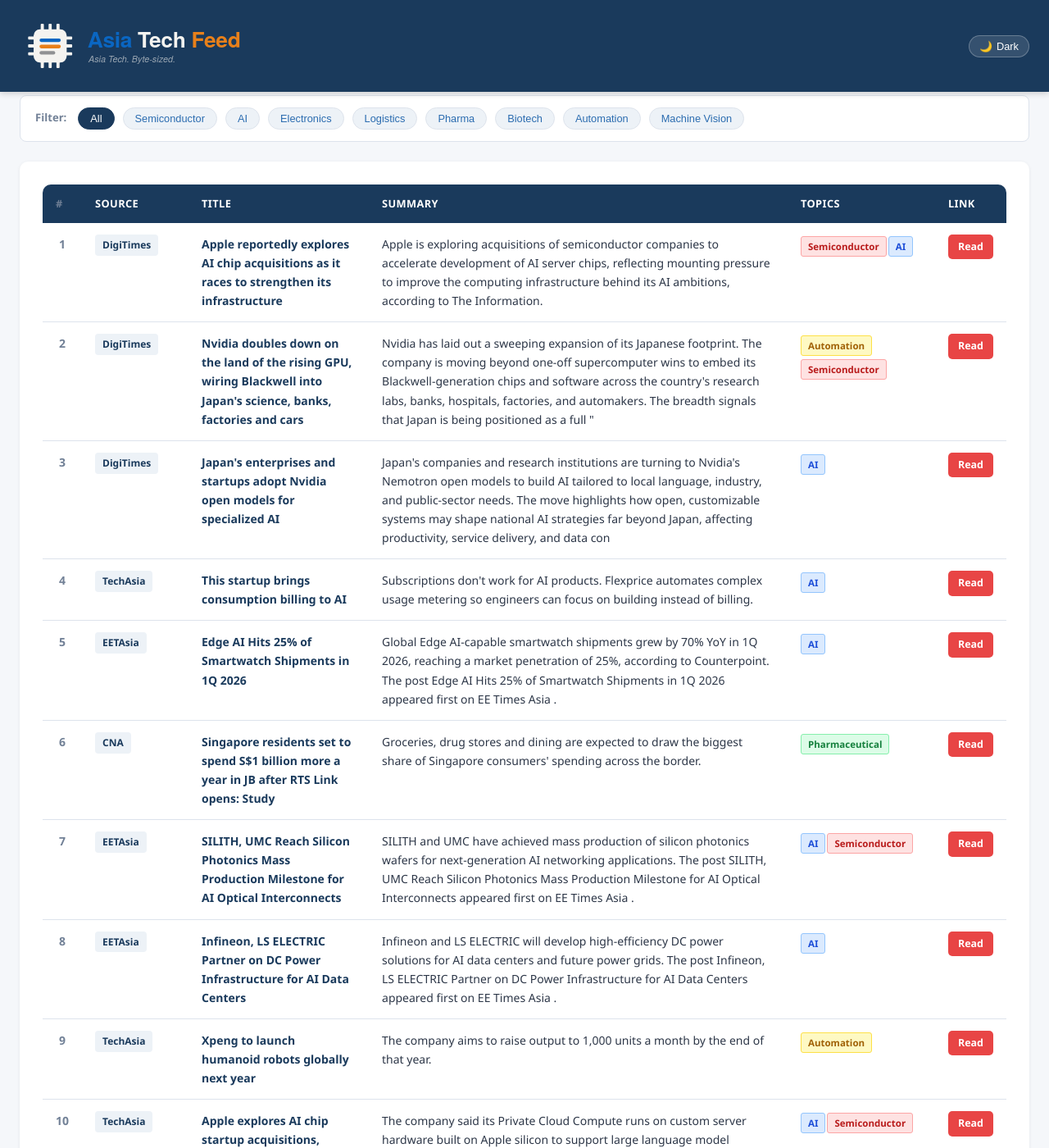
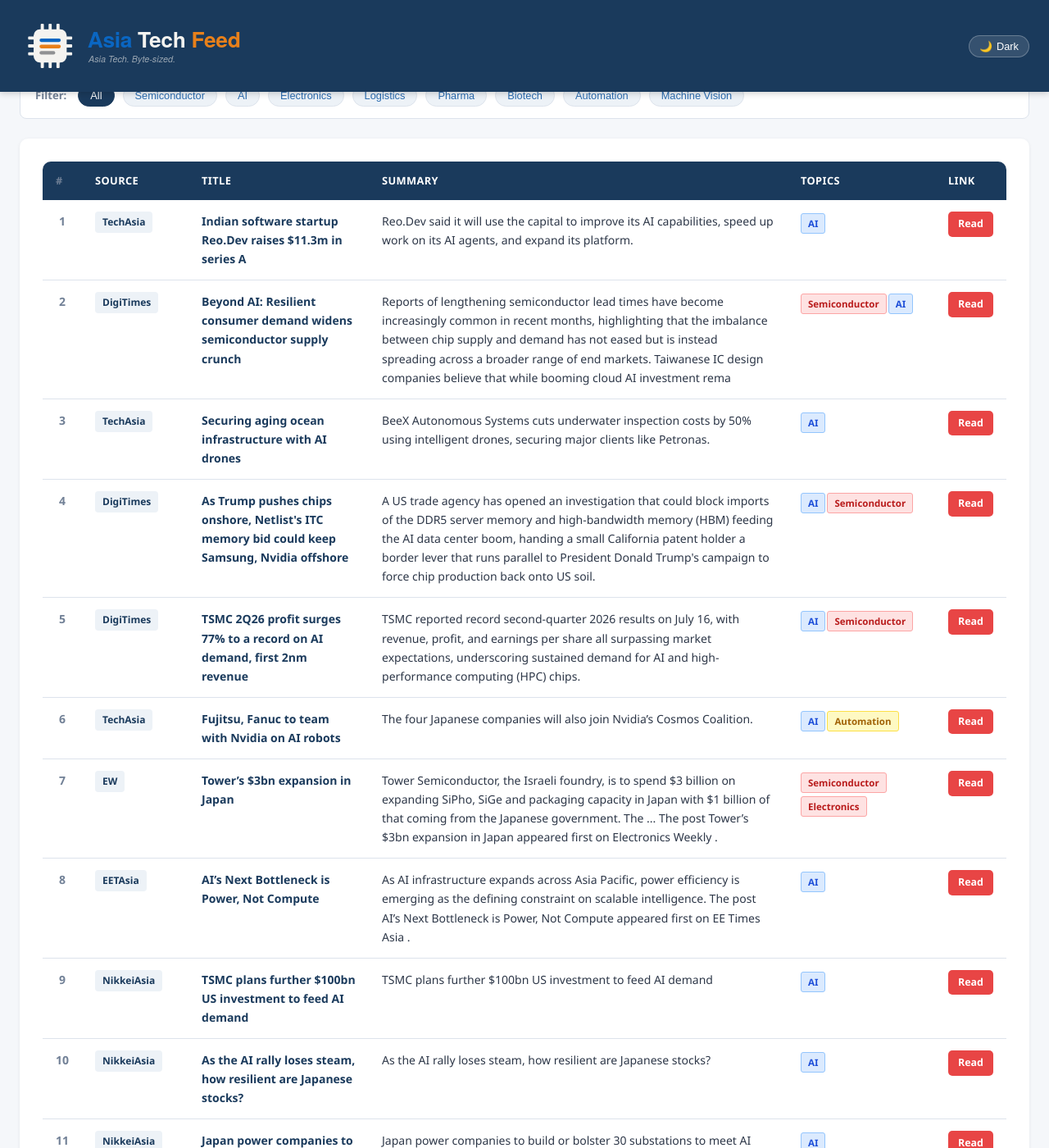
Before and after one commit to asiatechfeed/Asia-Tech-Feed, a Jekyll site: the page built from _posts/2026-07-16-asia-tech-news-digest.md, in a window 1280 px wide and 1400 px high, scrolled down 633 px. Shown: the whole window at 82% size. Built offline with Jekyll 4.4.1, drawn with Linux system fonts in a browser that asks for light colours; a script that is not in the unit is left out; some of the changed text lies outside the part shown.

Commit message:
📰 News digest 2026-07-16 (11 articles)

```diff
--- a/_posts/2026-07-16-asia-tech-news-digest.md
+++ b/_posts/2026-07-16-asia-tech-news-digest.md
@@ -1,16 +1,16 @@
 ---
 layout: post
 title: "Asia Tech News Digest - July 16, 2026"
-date: 2026-07-16 11:22:26 +0800
-articles_count: 13
+date: 2026-07-16 16:00:56 +0800
+articles_count: 11
 sources_count: 5
-sources: ["CNA", "DigiTimes", "EETAsia", "NikkeiAsia", "TechAsia"]
+sources: ["DigiTimes", "EETAsia", "EW", "NikkeiAsia", "TechAsia"]
 csv_file: /assets/data/news-2026-07-16.tsv
-featured_title: "Apple reportedly explores AI chip acquisitions as it races to strengthen its infrastructure"
-featured_url: "https://www.digitimes.com/news/a20260716VL210/apple-ai-chip-ai-server-acquisition-infrastructure-nvidia.html"
-featured_source: "DigiTimes"
-featured_summary: "Apple is exploring acquisitions of semiconductor companies to accelerate development of AI server chips, reflecting mounting pressure to improve the computing infrastructure behind its AI ambitions, according to The Information."
-featured_image: "https://img.digitimes.com/newsshow/20260716vl210_files/2_b.jpg"
+featured_title: "Indian software startup Reo.Dev raises $11.3m in series A"
+featured_url: "https://www.techinasia.com/developer-software-platform-reo-dev-secures-4m-to-open-us-office"
+featured_source: "TechAsia"
+featured_summary: "Reo.Dev said it will use the capital to improve its AI capabilities, speed up work on its AI agents, and expand its platform."
+featured_image: ""
 ---
 
 <table class="news-table">
@@ -27,107 +27,91 @@ featured_image: "https://img.digitimes.com/newsshow/20260716vl210_files/2_b.jpg"
 <tbody>
 <tr>
   <td class="col-num">1</td>
-  <td class="col-source"><span class="source-badge">DigiTimes</span></td>
-  <td class="col-title"><span class="article-title">Apple reportedly explores AI chip acquisitions as it races to strengthen its infrastructure</span></td>
-  <td class="col-summary">Apple is exploring acquisitions of semiconductor companies to accelerate development of AI server chips, reflecting mounting pressure to improve the computing infrastructure behind its AI ambitions, according to The Information.</td>
-  <td class="col-tags"><span class="tag semi">Semiconductor</span><span class="tag ai">AI</span></td>
-  <td class="col-link"><a class="btn-link" href="https://www.digitimes.com/news/a20260716VL210/apple-ai-chip-ai-server-acquisition-infrastructure-nvidia.html" target="_blank" rel="noopener">Read</a></td>
+  <td class="col-source"><span class="source-badge">TechAsia</span></td>
+  <td class="col-title"><span class="article-title">Indian software startup Reo.Dev raises $11.3m in series A</span></td>
+  <td class="col-summary">Reo.Dev said it will use the capital to improve its AI capabilities, speed up work on its AI agents, and expand its platform.</td>
+  <td class="col-tags"><span class="tag ai">AI</span></td>
+  <td class="col-link"><a class="btn-link" href="https://www.techinasia.com/developer-software-platform-reo-dev-secures-4m-to-open-us-office" target="_blank" rel="noopener">Read</a></td>
 </tr>
 <tr>
   <td class="col-num">2</td>
   <td class="col-source"><span class="source-badge">DigiTimes</span></td>
-  <td class="col-title"><span class="article-title">Nvidia doubles down on the land of the rising GPU, wiring Blackwell into Japan's science, banks, factories and cars</span></td>
-  <td class="col-summary">Nvidia has laid out a sweeping expansion of its Japanese footprint. The company is moving beyond one-off supercomputer wins to embed its Blackwell-generation chips and software across the country's research labs, banks, hospitals, factories, and automakers. The breadth signals that Japan is being positioned as a full "</td>
-  <td class="col-tags"><span class="tag auto">Automation</span><span class="tag semi">Semiconductor</span></td>
-  <td class="col-link"><a class="btn-link" href="https://www.digitimes.com/news/a20260716VL209/nvidia-blackwell-expansion-supercomputer-software.html" target="_blank" rel="noopener">Read</a></td>
+  <td class="col-title"><span class="article-title">Beyond AI: Resilient consumer demand widens semiconductor supply crunch</span></td>
+  <td class="col-summary">Reports of lengthening semiconductor lead times have become increasingly common in recent months, highlighting that the imbalance between chip supply and demand has not eased but is instead spreading across a broader range of end markets. Taiwanese IC design companies believe that while booming cloud AI investment rema</td>
+  <td class="col-tags"><span class="tag semi">Semiconductor</span><span class="tag ai">AI</span></td>
+  <td class="col-link"><a class="btn-link" href="https://www.digitimes.com/news/a20260716PD221/demand-market-capacity-supply-chain-cloud-ai.html" target="_blank" rel="noopener">Read</a></td>
 </tr>
 <tr>
   <td class="col-num">3</td>
-  <td class="col-source"><span class="source-badge">DigiTimes</span></td>
-  <td class="col-title"><span class="article-title">Japan's enterprises and startups adopt Nvidia open models for specialized AI</span></td>
-  <td class="col-summary">Japan's companies and research institutions are turning to Nvidia's Nemotron open models to build AI tailored to local language, industry, and public-sector needs. The move highlights how open, customizable systems may shape national AI strategies far beyond Japan, affecting productivity, service delivery, and data con</td>
+  <td class="col-source"><span class="source-badge">TechAsia</span></td>
+  <td class="col-title"><span class="article-title">Securing aging ocean infrastructure with AI drones</span></td>
+  <td class="col-summary">BeeX Autonomous Systems cuts underwater inspection costs by 50% using intelligent drones, securing major clients like Petronas.</td>
   <td class="col-tags"><span class="tag ai">AI</span></td>
-  <td class="col-link"><a class="btn-link" href="https://www.digitimes.com/news/a20260716PR203/nvidia-language-data-technology-software.html" target="_blank" rel="noopener">Read</a></td>
+  <td class="col-link"><a class="btn-link" href="https://www.techinasia.com/securing-aging-ocean-infrastructure-with-ai-drones" target="_blank" rel="noopener">Read</a></td>
 </tr>
 <tr>
   <td class="col-num">4</td>
-  <td class="col-source"><span class="source-badge">TechAsia</span></td>
-  <td class="col-title"><span class="article-title">This startup brings consumption billing to AI</span></td>
-  <td class="col-summary">Subscriptions don't work for AI products. Flexprice automates complex usage metering so engineers can focus on building instead of billing.</td>
-  <td class="col-tags"><span class="tag ai">AI</span></td>
-  <td class="col-link"><a class="btn-link" href="https://www.techinasia.com/startup-brings-consumption-billing-ai" target="_blank" rel="noopener">Read</a></td>
+  <td class="col-source"><span class="source-badge">DigiTimes</span></td>
+  <td class="col-title"><span class="article-title">As Trump pushes chips onshore, Netlist's ITC memory bid could keep Samsung, Nvidia offshore</span></td>
+  <td class="col-summary">A US trade agency has opened an investigation that could block imports of the DDR5 server memory and high-bandwidth memory (HBM) feeding the AI data center boom, handing a small California patent holder a border lever that runs parallel to President Donald Trump's campaign to force chip production back onto US soil.</td>
+  <td class="col-tags"><span class="tag ai">AI</span><span class="tag semi">Semiconductor</span></td>
+  <td class="col-link"><a class="btn-link" href="https://www.digitimes.com/news/a20260716VL222/samsung-itc-chips-nvidia-investigation.html" target="_blank" rel="noopener">Read</a></td>
 </tr>
 <tr>
   <td class="col-num">5</td>
-  <td class="col-source"><span class="source-badge">EETAsia</span></td>
-  <td class="col-title"><span class="article-title">Edge AI Hits 25% of Smartwatch Shipments in 1Q 2026</span></td>
-  <td class="col-summary">Global Edge AI-capable smartwatch shipments grew by 70% YoY in 1Q 2026, reaching a market penetration of 25%, according to Counterpoint. The post Edge AI Hits 25% of Smartwatch Shipments in 1Q 2026 appeared first on EE Times Asia .</td>
-  <td class="col-tags"><span class="tag ai">AI</span></td>
-  <td class="col-link"><a class="btn-link" href="https://www.eetasia.com/edge-ai-hits-25-of-smartwatch-shipments-in-1q-2026/" target="_blank" rel="noopener">Read</a></td>
+  <td class="col-source"><span class="source-badge">DigiTimes</span></td>
+  <td class="col-title"><span class="article-title">TSMC 2Q26 profit surges 77% to a record on AI demand, first 2nm revenue</span></td>
+  <td class="col-summary">TSMC reported record second-quarter 2026 results on July 16, with revenue, profit, and earnings per share all surpassing market expectations, underscoring sustained demand for AI and high-performance computing (HPC) chips.</td>
+  <td class="col-tags"><span class="tag ai">AI</span><span class="tag semi">Semiconductor</span></td>
+  <td class="col-link"><a class="btn-link" href="https://www.digitimes.com/news/a20260716VL223/tsmc-revenue-profit-demand-2nm.html" target="_blank" rel="noopener">Read</a></td>
 </tr>
 <tr>
   <td class="col-num">6</td>
-  <td class="col-source"><span class="source-badge">CNA</span></td>
-  <td class="col-title"><span class="article-title">Singapore residents set to spend S$1 billion more a year in JB after RTS Link opens: Study</span></td>
-  <td class="col-summary">Groceries, drug stores and dining are expected to draw the biggest share of Singapore consumers' spending across the border.</td>
-  <td class="col-tags"><span class="tag bio">Pharmaceutical</span></td>
-  <td class="col-link"><a class="btn-link" href="https://www.channelnewsasia.com/singapore/singapore-spend-more-jb-rts-link-opens-6257241" target="_blank" rel="noopener">Read</a></td>
+  <td class="col-source"><span class="source-badge">TechAsia</span></td>
+  <td class="col-title"><span class="article-title">Fujitsu, Fanuc to team with Nvidia on AI robots</span></td>
+  <td class="col-summary">The four Japanese companies will also join Nvidia’s Cosmos Coalition.</td>
+  <td class="col-tags"><span class="tag ai">AI</span><span class="tag auto">Automation</span></td>
+  <td class="col-link"><a class="btn-link" href="https://www.techinasia.com/nvidia-recruits-humanoid-robotics-roles-china" target="_blank" rel="noopener">Read</a></td>
 </tr>
 <tr>
   <td class="col-num">7</td>
-  <td class="col-source"><span class="source-badge">EETAsia</span></td>
-  <td class="col-title"><span class="article-title">SILITH, UMC Reach Silicon Photonics Mass Production Milestone for AI Optical Interconnects</span></td>
-  <td class="col-summary">SILITH and UMC have achieved mass production of silicon photonics wafers for next-generation AI networking applications. The post SILITH, UMC Reach Silicon Photonics Mass Production Milestone for AI Optical Interconnects appeared first on EE Times Asia .</td>
-  <td class="col-tags"><span class="tag ai">AI</span><span class="tag semi">Semiconductor</span></td>
-  <td class="col-link"><a class="btn-link" href="https://www.eetasia.com/silith-umc-reach-silicon-photonics-mass-production-milestone-for-ai-optical-interconnects/" target="_blank" rel="noopener">Read</a></td>
+  <td class="col-source"><span class="source-badge">EW</span></td>
+  <td class="col-title"><span class="article-title">Tower’s $3bn expansion in Japan</span></td>
+  <td class="col-summary">Tower Semiconductor, the Israeli foundry, is to spend $3 billion on expanding SiPho, SiGe and packaging capacity in Japan with $1 billion of that coming from the Japanese government. The ... The post Tower’s $3bn expansion in Japan appeared first on Electronics Weekly .</td>
+  <td class="col-tags"><span class="tag semi">Semiconductor</span><span class="tag semi">Electronics</span></td>
+  <td class="col-link"><a class="btn-link" href="https://www.electronicsweekly.com/news/business/towers-3bn-expansion-in-japan-2026-07/" target="_blank" rel="noopener">Read</a></td>
 </tr>
 <tr>
   <td class="col-num">8</td>
   <td class="col-source"><span class="source-badge">EETAsia</span></td>
-  <td class="col-title"><span class="article-title">Infineon, LS ELECTRIC Partner on DC Power Infrastructure for AI Data Centers</span></td>
-  <td class="col-summary">Infineon and LS ELECTRIC will develop high-efficiency DC power solutions for AI data centers and future power grids. The post Infineon, LS ELECTRIC Partner on DC Power Infrastructure for AI Data Centers appeared first on EE Times Asia .</td>
+  <td class="col-title"><span class="article-title">AI’s Next Bottleneck is Power, Not Compute</span></td>
+  <td class="col-summary">As AI infrastructure expands across Asia Pacific, power efficiency is emerging as the defining constraint on scalable intelligence. The post AI’s Next Bottleneck is Power, Not Compute appeared first on EE Times Asia .</td>
   <td class="col-tags"><span class="tag ai">AI</span></td>
-  <td class="col-link"><a class="btn-link" href="https://www.eetasia.com/infineon-ls-electric-partner-on-dc-power-infrastructure-for-ai-data-centers/" target="_blank" rel="noopener">Read</a></td>
+  <td class="col-link"><a class="btn-link" href="https://www.eetasia.com/ais-next-bottleneck-is-power-not-compute/" target="_blank" rel="noopener">Read</a></td>
 </tr>
 <tr>
   <td class="col-num">9</td>
-  <td class="col-source"><span class="source-badge">TechAsia</span></td>
-  <td class="col-title"><span class="article-title">Xpeng to launch humanoid robots globally next year</span></td>
-  <td class="col-summary">The company aims to raise output to 1,000 units a month by the end of that year.</td>
-  <td class="col-tags"><span class="tag auto">Automation</span></td>
-  <td class="col-link"><a class="btn-link" href="https://www.techinasia.com/xpengs-humanoid-robot-falls-in-debut-mall-demo" target="_blank" rel="noopener">Read</a></td>
+  <td class="col-source"><span class="source-badge">NikkeiAsia</span></td>
+  <td class="col-title"><span class="article-title">TSMC plans further $100bn US investment to feed AI demand</span></td>
+  <td class="col-summary">TSMC plans further $100bn US investment to feed AI demand</td>
+  <td class="col-tags"><span class="tag ai">AI</span></td>
+  <td class="col-link"><a class="btn-link" href="https://asia.nikkei.com/business/tech/semiconductors/tsmc-plans-further-100bn-us-investment-to-feed-ai-demand" target="_blank" rel="noopener">Read</a></td>
 </tr>
 <tr>
   <td class="col-num">10</td>
-  <td class="col-source"><span class="source-badge">TechAsia</span></td>
-  <td class="col-title"><span class="article-title">Apple explores AI chip startup acquisitions, sources say</span></td>
-  <td class="col-summary">The company said its Private Cloud Compute runs on custom server hardware built on Apple silicon to support large language model inference.</td>
-  <td class="col-tags"><span class="tag ai">AI</span><span class="tag semi">Semiconductor</span></td>
-  <td class="col-link"><a class="btn-link" href="https://www.techinasia.com/apple-seeks-clearance-buy-cxmt-memory-chips" target="_blank" rel="noopener">Read</a></td>
+  <td class="col-source"><span class="source-badge">NikkeiAsia</span></td>
+  <td class="col-title"><span class="article-title">As the AI rally loses steam, how resilient are Japanese stocks?</span></td>
+  <td class="col-summary">As the AI rally loses steam, how resilient are Japanese stocks?</td>
+  <td class="col-tags"><span class="tag ai">AI</span></td>
+  <td class="col-link"><a class="btn-link" href="https://asia.nikkei.com/business/markets/as-the-ai-rally-loses-steam-how-resilient-are-japanese-stocks" target="_blank" rel="noopener">Read</a></td>
 </tr>
 <tr>
   <td class="col-num">11</td>
   <td class="col-source"><span class="source-badge">NikkeiAsia</span></td>
-  <td class="col-title"><span class="article-title">Nikkei Asia Forum kicks off in Bangkok to discuss energy, mobility, AI</span></td>
-  <td class="col-summary">Nikkei Asia Forum kicks off in Bangkok to discuss energy, mobility, AI</td>
+  <td class="col-title"><span class="article-title">Japan power companies to build or bolster 30 substations to meet AI demand</span></td>
+  <td class="col-summary">Japan power companies to build or bolster 30 substations to meet AI demand</td>
   <td class="col-tags"><span class="tag ai">AI</span></td>
-  <td class="col-link"><a class="btn-link" href="https://asia.nikkei.com/spotlight/nikkei-asia-forum/nikkei-asia-forum-apac-2026/nikkei-asia-forum-kicks-off-in-bangkok-to-discuss-energy-mobility-ai" target="_blank" rel="noopener">Read</a></td>
-</tr>
-<tr>
-  <td class="col-num">12</td>
-  <td class="col-source"><span class="source-badge">NikkeiAsia</span></td>
-  <td class="col-title"><span class="article-title">Nvidia, Kawasaki Heavy to build robot-equipped AI shipyard in Japan</span></td>
-  <td class="col-summary">Nvidia, Kawasaki Heavy to build robot-equipped AI shipyard in Japan</td>
-  <td class="col-tags"><span class="tag ai">AI</span><span class="tag auto">Automation</span></td>
-  <td class="col-link"><a class="btn-link" href="https://asia.nikkei.com/business/technology/artificial-intelligence/nvidia-kawasaki-heavy-to-build-robot-equipped-ai-shipyard-in-japan" target="_blank" rel="noopener">Read</a></td>
-</tr>
-<tr>
-  <td class="col-num">13</td>
-  <td class="col-source"><span class="source-badge">NikkeiAsia</span></td>
-  <td class="col-title"><span class="article-title">Affordable alternatives to Nvidia servers crop up for Japan AI players</span></td>
-  <td class="col-summary">Affordable alternatives to Nvidia servers crop up for Japan AI players</td>
-  <td class="col-tags"><span class="tag ai">AI</span></td>
-  <td class="col-link"><a class="btn-link" href="https://asia.nikkei.com/business/tech/semiconductors/affordable-alternatives-to-nvidia-servers-crop-up-for-japan-ai-players" target="_blank" rel="noopener">Read</a></td>
+  <td class="col-link"><a class="btn-link" href="https://asia.nikkei.com/business/technology/artificial-intelligence/japan-power-companies-to-build-or-bolster-30-substations-to-meet-ai-demand" target="_blank" rel="noopener">Read</a></td>
 </tr>
 </tbody>
 </table>
```
Also changed, not shown: _data/seen_urls.json (+12 -1 lines), _digest_meta.json (+24 -24 lines), assets/data/news-2026-07-16.tsv (+11 -13 lines), assets/data/search-index.json.
